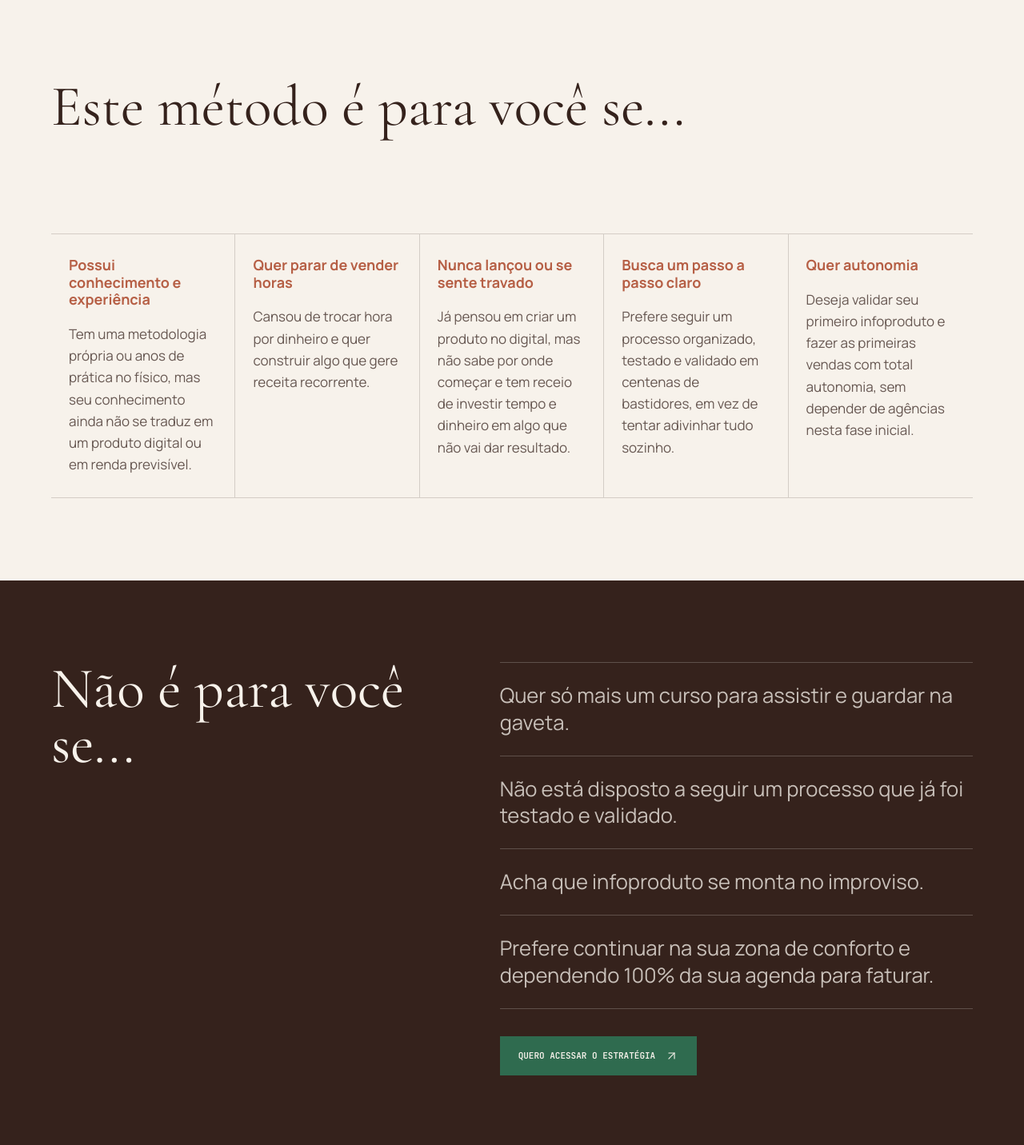
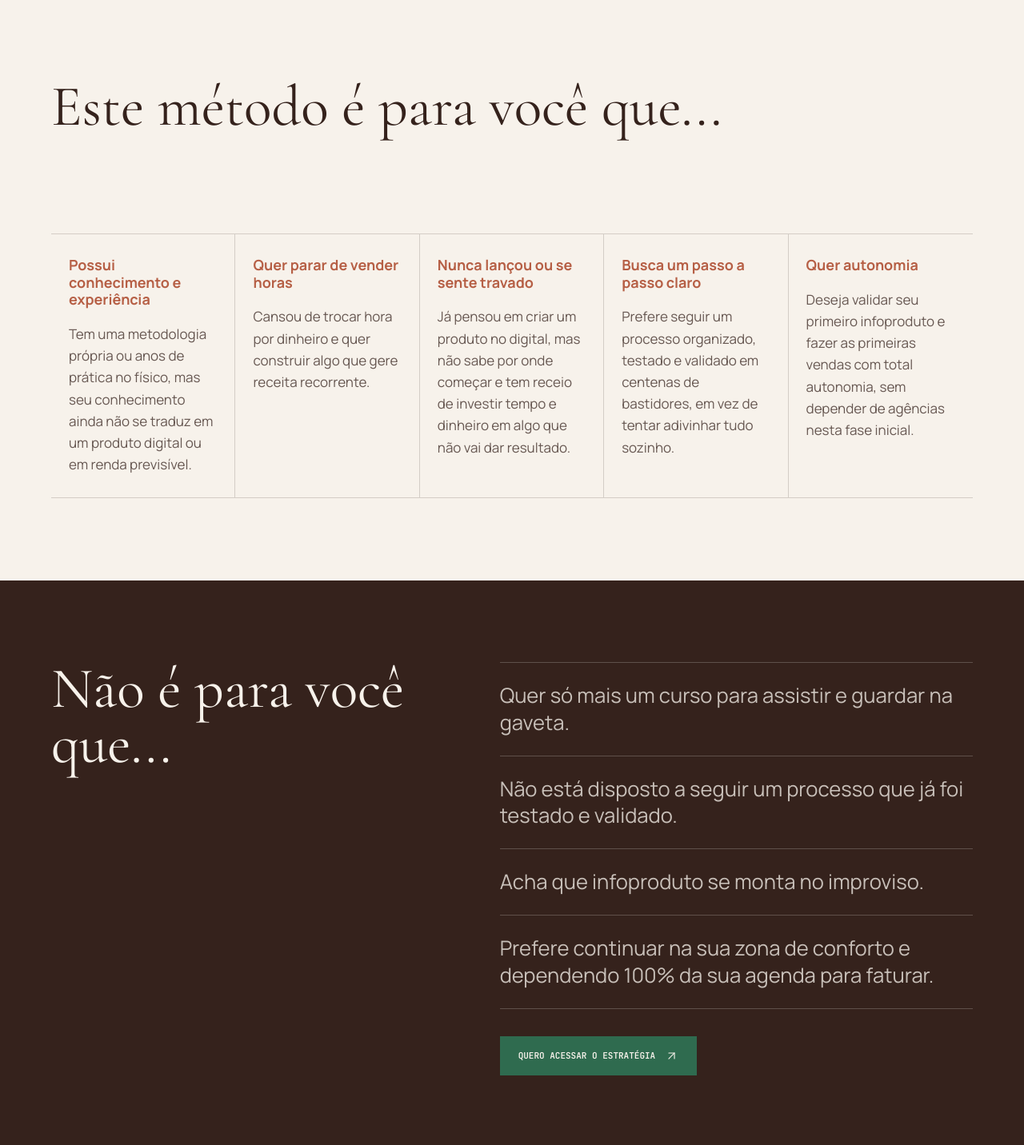
Before and after one commit to gabaaum/estrategia-landing, a React (Vite) app: page / in a window 1280 px wide. Shown: the part 958-2390 px from the top of the page at 80% size. Built offline with nearby package versions, Linux system fonts and the light colour scheme.

Commit message:
Update section headings and installment copy

```diff
--- a/src/App.tsx
+++ b/src/App.tsx
@@ -154,7 +154,7 @@ function AudienceSection() {
   return (
     <section className="section light" id="para-quem">
       <div className="split-head no-eyebrow">
-        <h2>Este método é para você se...</h2>
+        <h2>Este método é para você que...</h2>
       </div>
       <div className="editorial-grid five">
         {audience.map((item) => (
@@ -174,7 +174,7 @@ function ExclusionSection() {
   return (
     <section className="section dark exclusion">
       <div>
-        <h2>Não é para você se...</h2>
+        <h2>Não é para você que...</h2>
       </div>
       <div className="exclusion-list">
         {exclusions.map((item) => (
@@ -469,7 +469,7 @@ function PricingSection() {
       <div className="price-panel">
         <p className="old-price">De: R$ 1.997,00</p>
         <p className="price">R$ 997,00</p>
-        <p className="installments">ou em até 12x no cartão</p>
+        <p className="installments">ou em até 12x de R$ 102,51</p>
         <CtaLink href={CHECKOUT_URL}>Quero acessar por R$ 997</CtaLink>
         <small>
           O valor retornará ao preço original de R$ 1.997,00 assim que a meta
```
Also changed, not shown: 2 other files (tests, documents, lock files or other folders).
